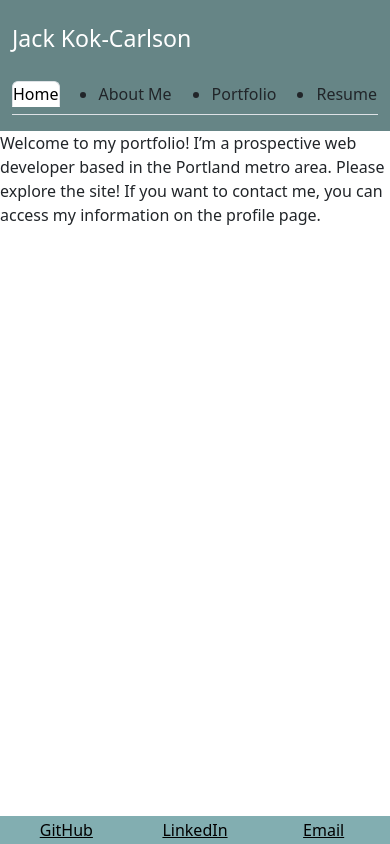
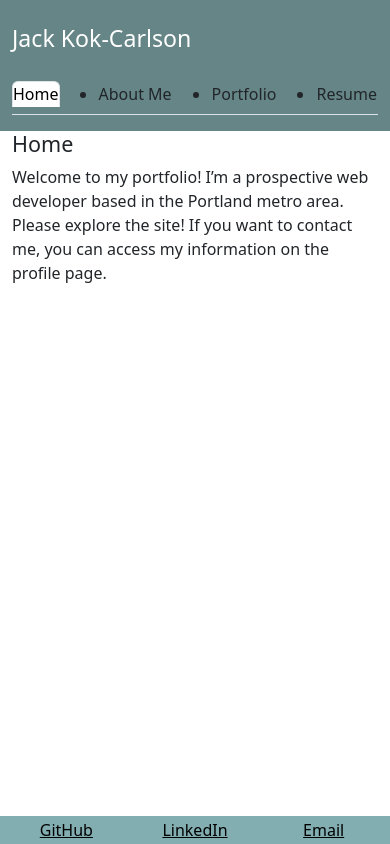
Before and after one commit to BaldurTheBuilder/third-portfolio, a React (Create React App) app in the folder client/: page / in a window 390 px wide. Both pictures are taken after a click on the link "Home". Built offline with nearby package versions, Linux system fonts and the light colour scheme.

Commit message:
grid of cards displaying, playing with styles

```diff
--- a/client/src/components/ListedProjects/index.js
+++ b/client/src/components/ListedProjects/index.js
@@ -9,13 +9,18 @@ function ListedProjects({projects}) {
         <div className="project-feed-container">
           <h1 className="project-feed-title">Projects Component</h1>
           <div className="project-cards-container">
-            {projects.map(project => (
-              <ProjectCard key={project.id} project={project}/>
-            ))}
+            <div className="row justify-content-md-center">
+
+              {projects.map(project => (
+                <div className="col-md-4 mb-4">
+                <ProjectCard key={project.id} project={project}/>
+                </div>
+              ))}
+
+            </div>
           </div>
         </div>
       );
     }
 
-
   export default ListedProjects;
--- a/client/src/components/Navigation/index.js
+++ b/client/src/components/Navigation/index.js
@@ -25,7 +25,4 @@ const Navigation = () => {
   );
   };
 
-
-  //compare this to your last portfolio's navbar. I don't like that this is loading links to the page.
-  //stop using hrefs?
   export default Navigation;
--- a/client/src/components/ProjectCard/index.js
+++ b/client/src/components/ProjectCard/index.js
@@ -8,7 +8,7 @@ function ProjectCard(props) {
   const project = props.project;
 
     return (
-      <Card style={{ width: '18rem' }}>
+        <Card style={{ width: '18rem'}} className="hover-overlay ripple" data-mdb-ripple-color="light">
           {/* <Card.Img variant="top" src="holder.js/100px180" /> */}
           <Card.Body>
             <Card.Title>{project.projectTitle}</Card.Title>
--- a/client/src/pages/AboutMe.js
+++ b/client/src/pages/AboutMe.js
@@ -7,8 +7,8 @@ import '../styles/Page.css';
 export default function AboutMe() {
     return (
         <div className="container">
-            <div className="row">
-                <div className="col-6">
+            <div className="row justify-content-md-center">
+                <div className="col-md-6">
                     <h4>About Me </h4>
                     <p>
                     I am an Oregonian web developer with a deep-seeded interest in creating applications with user-friendly experiences.
--- a/client/src/pages/Home.js
+++ b/client/src/pages/Home.js
@@ -1,11 +1,21 @@
-import React from 'react';
+import React from "react";
 
 //home page includes brief intro paragraph, nav links, and header with my name.
 
-
 export default function Home() {
-    return (
-        <p>Welcome to my portfolio! I’m a prospective web developer based in the Portland metro area.
-            Please explore the site! If you want to contact me, you can access my information on the profile page.</p>
-    );
+  return (
+    <div className="container">
+      <div className="row justify-content-md-center">
+        <div className="col-md-6">
+          <h4>Home</h4>
+          <p>
+            Welcome to my portfolio! I’m a prospective web developer based in
+            the Portland metro area. Please explore the site! If you want to
+            contact me, you can access my information on the profile page.
+          </p>
+        </div>
+        <div className="col-6"></div>
+      </div>
+    </div>
+  );
 }
```
Lines whose indentation alone changed are shown as unchanged.
